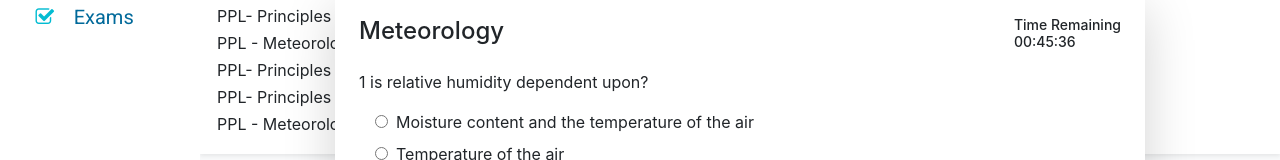
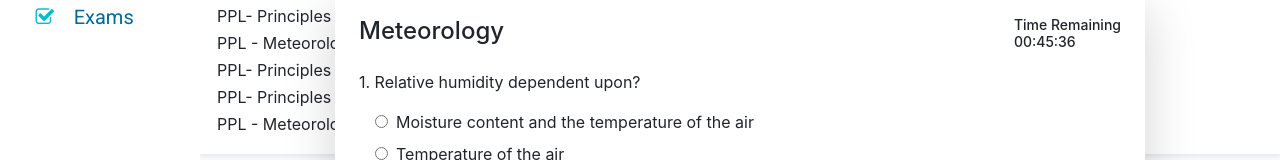
Before and after one commit to ImeshaMendis/civil-aviation-app, an Angular app: page / in a window 1280 px wide. Shown: the part 161-321 px from the top of the page. Built offline with nearby package versions, Linux system fonts and the light colour scheme.

Commit message:
version 2

```diff
--- a/src/app/exams/exams.component.html
+++ b/src/app/exams/exams.component.html
@@ -94,7 +94,7 @@
 
 <div class="container shadow-lg bg-white p-4 w-75 pop-up">
   <h4 class="pb-3">Meteorology<div class="float-right font-small">Time Remaining<br>00:45:36</div></h4>
-  <p>1 is relative humidity dependent upon?</p>
+  <p>1. Relative humidity dependent upon?</p>
   <div class="pl-3">
   <input type="radio" id="" name="gender" value="male">
   <label class="pl-2" for="">Moisture content and the temperature of the air</label><br>
```
